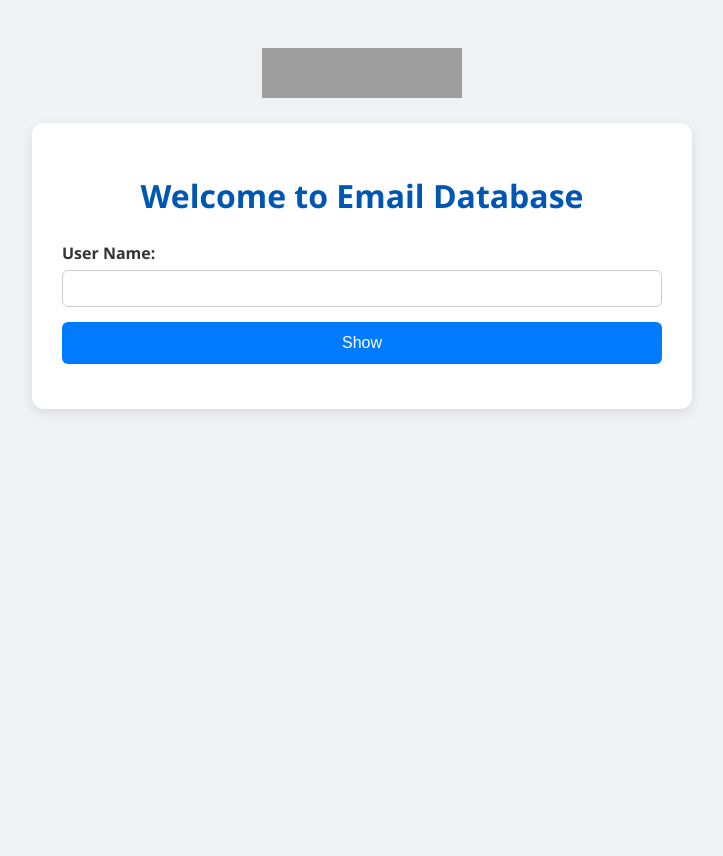
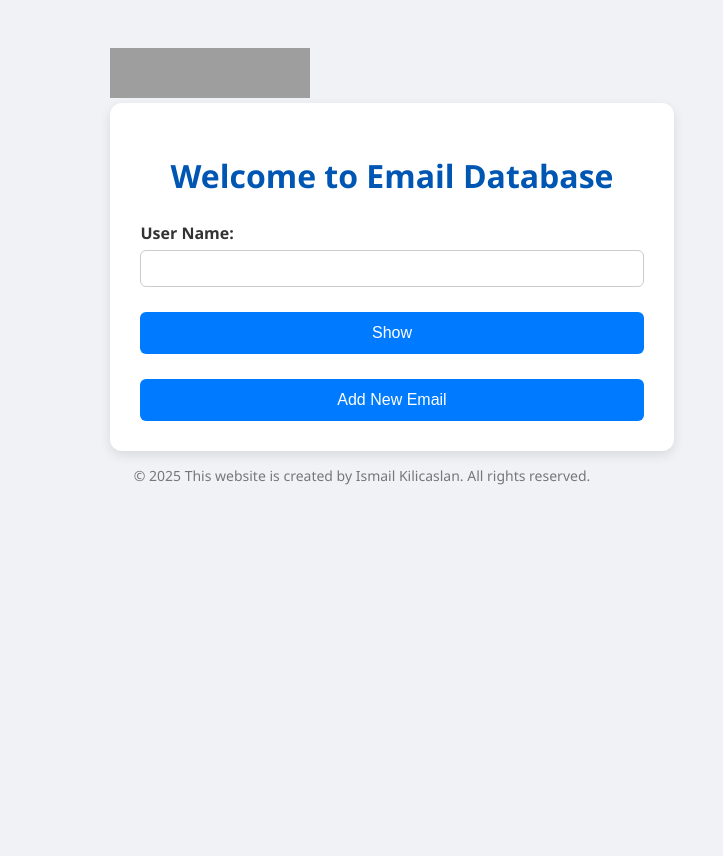
Before and after one commit to iskilicaslan61/SQL-with-Flask-Web-Application, a Flask app: page / in a window 1280 px wide. Shown: the whole page, without its empty margins (278-1001 px from the left). Before the commit the page ends 413 px from the top, so only its background shows below. Run offline with Flask 3, Linux system fonts and the light colour scheme; grey boxes are pictures that could not be loaded.

Commit message:
first commit

```diff
--- a/templates/emails.html
+++ b/templates/emails.html
@@ -12,6 +12,7 @@
             flex-direction: column;
             align-items: center;
             padding: 20px;
+            min-height: 100vh;
         }
 
         .logo {
@@ -25,16 +26,17 @@
             box-shadow: 0 4px 12px rgba(0, 0, 0, 0.1);
             max-width: 600px;
             width: 100%;
+            text-align: center;
         }
 
         h1 {
-            text-align: center;
             color: #0056b3;
             margin-bottom: 25px;
         }
 
         form p {
             margin: 15px 0;
+            text-align: left;
         }
 
         label {
@@ -51,7 +53,8 @@
             box-sizing: border-box;
         }
 
-        input[type="submit"] {
+        input[type="submit"],
+        .nav-button {
             background-color: #007bff;
             color: white;
             border: none;
@@ -60,10 +63,12 @@
             cursor: pointer;
             font-size: 16px;
             width: 100%;
+            margin-top: 10px;
             transition: background-color 0.3s ease;
         }
 
-        input[type="submit"]:hover {
+        input[type="submit"]:hover,
+        .nav-button:hover {
             background-color: #0056b3;
         }
 
@@ -73,6 +78,7 @@
             padding: 20px;
             border-left: 5px solid #ffc107;
             border-radius: 6px;
+            text-align: left;
         }
 
         .result h2 {
@@ -96,11 +102,19 @@
         li b {
             color: #333;
         }
+
+        .footer {
+            margin-top: auto;
+            padding: 15px;
+            text-align: center;
+            font-size: 14px;
+            color: #777;
+        }
     </style>
 </head>
 <body>
     <div class="logo">
-        <img style="width:200px; height:50px" src="https://clarusway.com/wp-content/uploads/2022/12/clarusway-logo-black.png" alt="Clarusway Logo" />
+        <img style="width:200px; height:50px" src="https://ondiacademy.com/wp-content/uploads/2024/06/Element-1.png"
     </div>
 
     <div class="container">
@@ -114,6 +128,10 @@
             <p>
                 <input type="submit" value="Show">
             </p>
+        </form>
+
+        <form action="/add" method="get">
+            <button type="submit" class="nav-button">Add New Email</button>
         </form>
 
         {% if show_result %}
@@ -131,5 +149,9 @@
             </div>
         {% endif %}
     </div>
+
+    <div class="footer">
+        © 2025 This website is created by Ismail Kilicaslan. All rights reserved.
+    </div>
 </body>
 </html>
```
Also changed, not shown: templates/add-email.html (+24 -7 lines).
